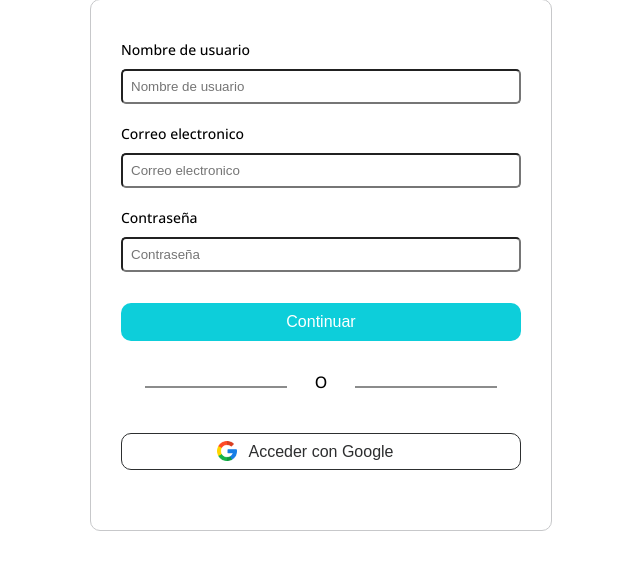
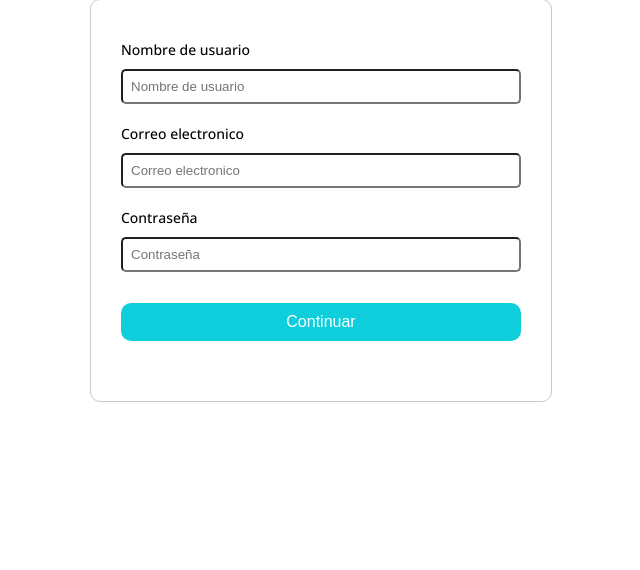
Before and after one commit to Luisangel-Cordova27/IngSoft-DogeWay, a PHP site: page /registrousuario.html in a window 1280 px wide. Shown: the part 208-778 px from the top of the page, without its empty margins (319-959 px from the left). Run offline with PHP 8.4, Linux system fonts and the light colour scheme.

Commit message:
quite el boton de google

```diff
--- a/registrousuario.html
+++ b/registrousuario.html
@@ -30,10 +30,6 @@
         <h4>Contraseña</h4>
         <input type="text" placeholder="Contraseña">
         <button type="button">Continuar</button>
-        <div class="lineas-y-o">
-        <hr><span>&nbsp;O&nbsp;</span><hr>
-    </div>
-    <button class="button-Google">Acceder con Google</button>
     </div>
 </body>
 </html>
--- a/style.css
+++ b/style.css
@@ -375,33 +375,6 @@ footer{
 
 }
 
-.cuadro-R .lineas-y-o {
-    display: flex;
-    align-items: center;
-  }
-
-.cuadro-R .button-Google{
-    width: 100%;
-    padding: 10px 0px;
-    background-color: #FFFFFF;
-    color: hsl(200, 3%, 18%);
-    border: 1px solid #2D2F30;
-    border-radius: 10px;
-    font-size: 16px;
-    transition: transform 0.3s ease;
-    margin-top: 40px;
-    margin-bottom: 30px;
-    background-image: url(img/google.png);
-    background-size: 20px;
-    background-position: 95px center;
-    background-repeat: no-repeat;
-    text-align: center;
-    line-height: 15px;
-}
-
-.cuadro-R .button-Google:hover{
-    transform: scale(1.1);
-}
 .titulo{
     display: flex;
     padding-top: 87px;
```
